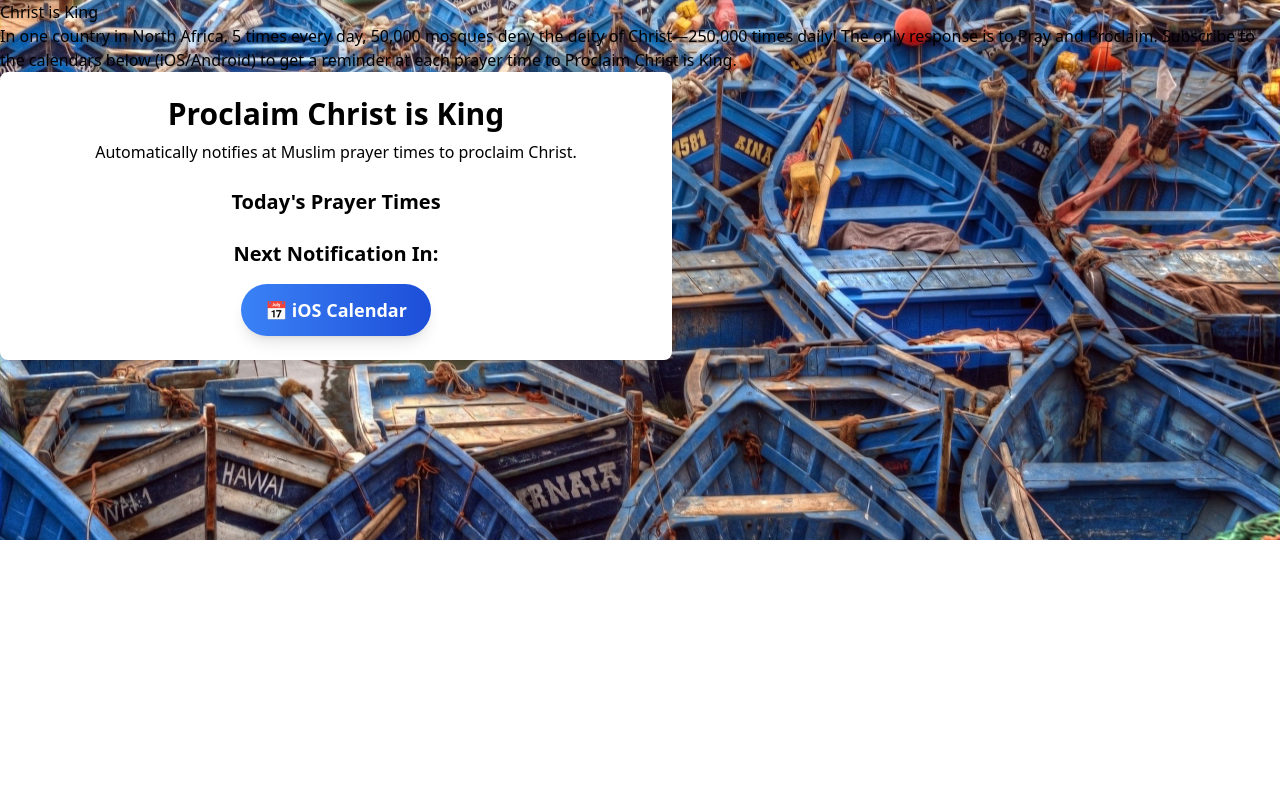
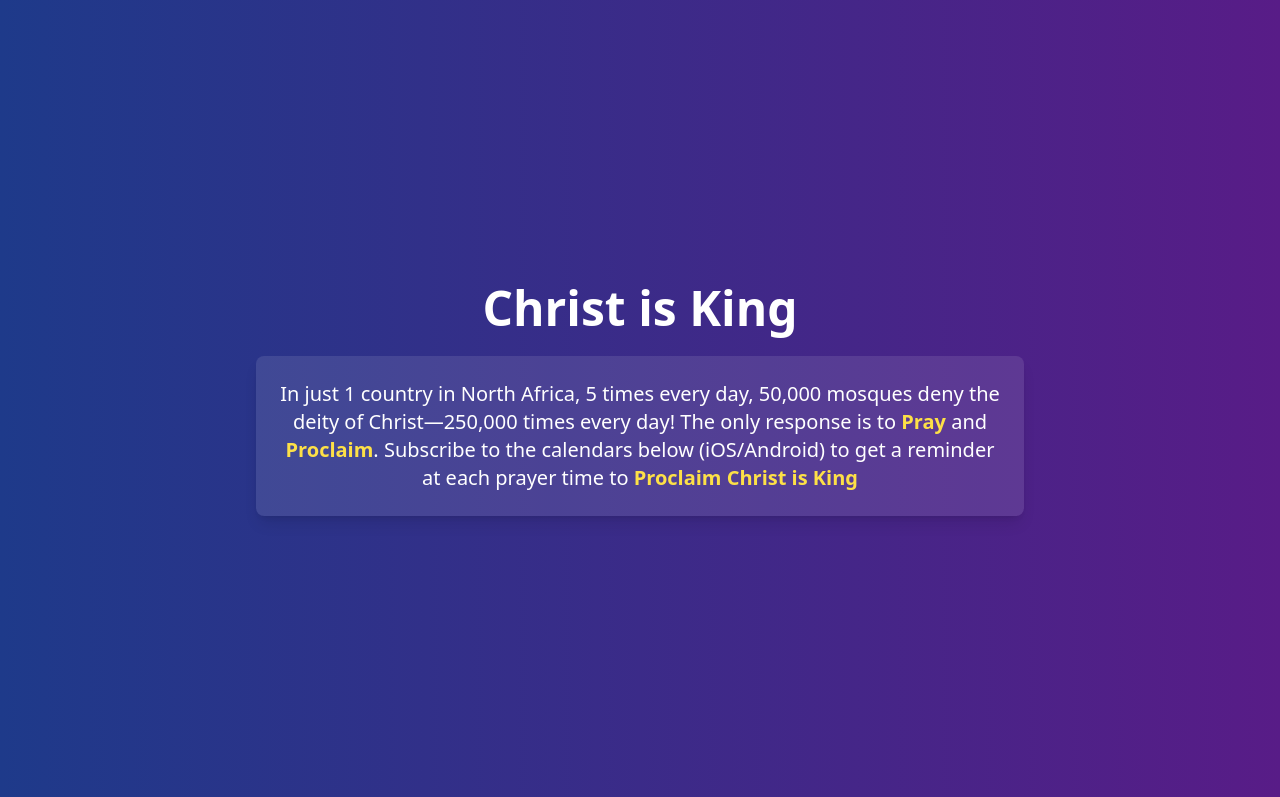
Before and after one commit to ParagonPrints/prayertimes, a website: page index.html in a window 1280 px wide. Shown: the top 797 px of the page. Drawn offline with nearby package versions, Linux system fonts and the light colour scheme; no server answers.

Commit message:
'index-add title container'

```diff
--- a/index.html
+++ b/index.html
@@ -7,8 +7,16 @@
     <script src="https://cdn.tailwindcss.com"></script>
 </head>
 <body class="bg-cover bg-center bg-no-repeat text-black" style="background-image: url('https://paragonprints.github.io/prayertimes/bg.jpg');">
-<h1>Christ is King</h1>
-    <p>In one country in North Africa, 5 times every day, 50,000 mosques deny the deity of Christ—250,000 times daily! The only response is to Pray and Proclaim. Subscribe to the calendars below (iOS/Android) to get a reminder at each prayer time to Proclaim Christ is King.</p>
+<div class="flex justify-center items-center min-h-screen bg-gradient-to-r from-blue-900 to-purple-900 text-white px-6">
+    <div class="max-w-3xl text-center">
+        <h1 class="text-5xl font-extrabold mb-6">Christ is King</h1>
+        <p class="text-lg sm:text-xl leading-relaxed bg-white/10 p-6 rounded-lg shadow-lg">
+            In just 1 country in North Africa, 5 times every day, 50,000 mosques deny the deity of Christ—250,000 times every day!
+            The only response is to <span class="font-bold text-yellow-300">Pray</span> and <span class="font-bold text-yellow-300">Proclaim</span>.
+            Subscribe to the calendars below (iOS/Android) to get a reminder at each prayer time to <span class="font-bold text-yellow-300">Proclaim Christ is King</span>
+        </p>
+    </div>
+</div>
 
 <body class="bg-gray-100 text-gray-900 flex flex-col items-center p-6">
     <div class="max-w-2xl w-full bg-white p-6 rounded-lg shadow-lg">
```
